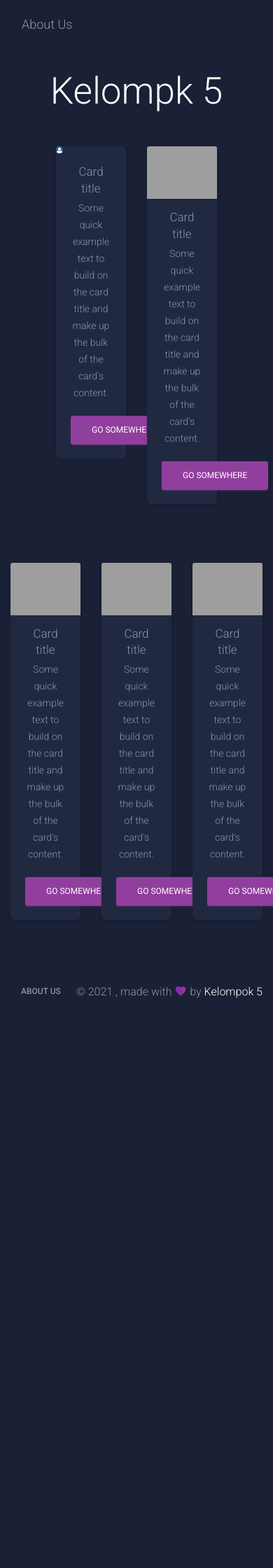
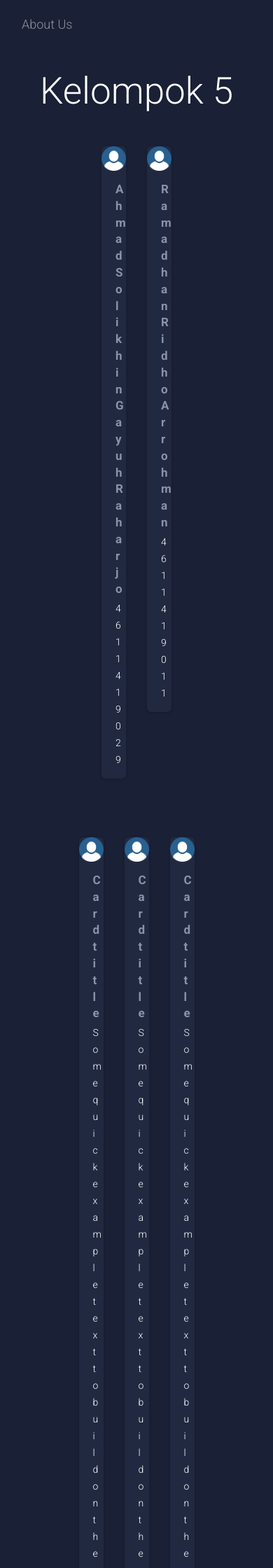
Before and after one commit to Ahmad-Solikhin/Tugas-Web-Pro, a PHP site: page /index.php?page=about_us in a window 390 px wide. Shown: the top 2240 px of the page at 70% size. Before the commit the page ends 1426 px from the top, so only its background shows below. Run offline with PHP 8.4, Linux system fonts and the light colour scheme; some libraries are stand-ins or nearby versions; grey boxes are pictures that could not be loaded.

Commit message:
Membetulkan form

```diff
--- a/assets/css/style.css
+++ b/assets/css/style.css
@@ -1,6 +1,5 @@
 .profil-title {
   color: white;
-  padding-bottom: 10px;
   font-weight: bold;
 }
 
@@ -19,8 +18,3 @@
   color: white;
   padding-bottom: 10px;
 }
-
-.gambar-profile {
-  width: 10px;
-  height: 10px;
-}
--- a/index.php
+++ b/index.php
@@ -102,7 +102,7 @@
         Tip 2: you can also add an image using data-image tag
     -->
             <div class="logo">
-                <a href="http://www.creative-tim.com" class="simple-text logo-normal">
+                <a href="?page=welcome" class="simple-text logo-normal">
                     KalorMan
                 </a>
             </div>
--- a/pages/about_us.php
+++ b/pages/about_us.php
@@ -4,65 +4,62 @@
 }
 ?>
 
-<h1 class="judul">Kelompk 5</h1>
+<h1 class="judul">Kelompok 5</h1>
 <div class="content">
     <div class="constructor-fluid">
         <div class="row about-us">
-            <div class="col-2"></div>
-            <div class="col-4">
+            <div class="col-4"></div>
+            <div class="col-2">
                 <div class="card" style="text-align: center;">
-                    <img src="assets/img/profile.png" class="card-img-top gambar-profile" alt="foto error">
+                    <img src="assets/img/profile.png" class="card-img-top" alt="foto error">
                     <div class="card-body">
-                        <h5 class="card-title">Card title</h5>
-                        <p class="card-text">Some quick example text to build on the card title and make up the bulk of the card's content.</p>
-                        <a href="#" class="btn btn-primary">Go somewhere</a>
+                        <h5 class="card-title profil-title">Ahmad Solikhin Gayuh Raharjo</h5>
+                        <p class="card-text profile-child">4611419029</p>
                     </div>
                 </div>
             </div>
-            <div class="col-4">
+            <div class="col-2">
                 <div class="card" style="text-align: center;">
-                    <img src="..." class="card-img-top" alt="...">
+                    <img src="assets/img/profile.png" class="card-img-top" alt="foto error">
                     <div class="card-body">
-                        <h5 class="card-title">Card title</h5>
-                        <p class="card-text">Some quick example text to build on the card title and make up the bulk of the card's content.</p>
-                        <a href="#" class="btn btn-primary">Go somewhere</a>
+                        <h5 class="card-title profil-title">Ramadhan Ridho Arrohman</h5>
+                        <p class="card-text profile-child">4611419011</p>
                     </div>
                 </div>
             </div>
-            <div class="col-2"></div>
+            <div class="col-4"></div>
         </div>
         <br>
         <div class="row about-us">
-            <div class="col-4">
+            <div class="col-3"></div>
+            <div class="col-2">
                 <div class="card" style="text-align: center;">
-                    <img src="..." class="card-img-top" alt="...">
+                    <img src="assets/img/profile.png" class="card-img-top" alt="foto error">
                     <div class="card-body">
-                        <h5 class="card-title">Card title</h5>
-                        <p class="card-text">Some quick example text to build on the card title and make up the bulk of the card's content.</p>
-                        <a href="#" class="btn btn-primary">Go somewhere</a>
+                        <h5 class="card-title profil-title">Card title</h5>
+                        <p class="card-text profile-child">Some quick example text to build on the card title and make up the bulk of the card's content.</p>
                     </div>
                 </div>
             </div>
-            <div class="col-4">
+            <div class="col-2">
                 <div class="card" style="text-align: center;">
-                    <img src="..." class="card-img-top" alt="...">
+                    <img src="assets/img/profile.png" class="card-img-top" alt="foto error">
                     <div class="card-body">
-                        <h5 class="card-title">Card title</h5>
-                        <p class="card-text">Some quick example text to build on the card title and make up the bulk of the card's content.</p>
-                        <a href="#" class="btn btn-primary">Go somewhere</a>
+                        <h5 class="card-title profil-title">Card title</h5>
+                        <p class="card-text profile-child">Some quick example text to build on the card title and make up the bulk of the card's content.</p>
                     </div>
                 </div>
             </div>
-            <div class="col-4">
+            <div class="col-2">
                 <div class="card" style="text-align: center;">
-                    <img src="..." class="card-img-top" alt="...">
+                    <img src="assets/img/profile.png" class="card-img-top" alt="foto error">
                     <div class="card-body">
-                        <h5 class="card-title">Card title</h5>
-                        <p class="card-text">Some quick example text to build on the card title and make up the bulk of the card's content.</p>
-                        <a href="#" class="btn btn-primary">Go somewhere</a>
+                        <h5 class="card-title profil-title">Card title</h5>
+                        <p class="card-text profile-child">Some quick example text to build on the card title and make up the bulk of the card's content.</p>
                     </div>
                 </div>
             </div>
+            <div class="col-3"></div>
         </div>
     </div>
 </div>
```
Also changed, not shown: pages/edit.php (+9 -9 lines).
